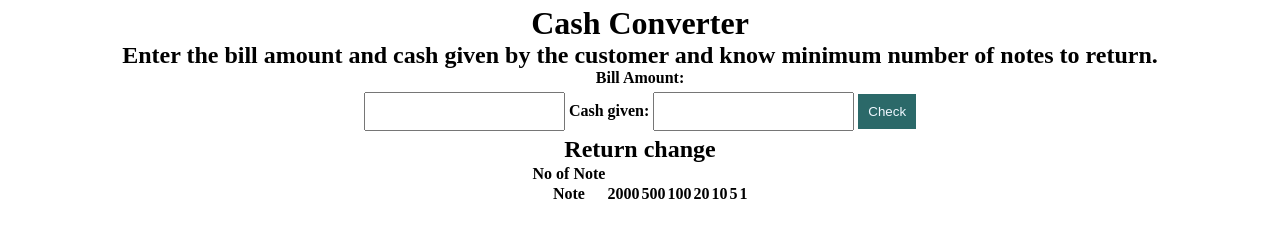
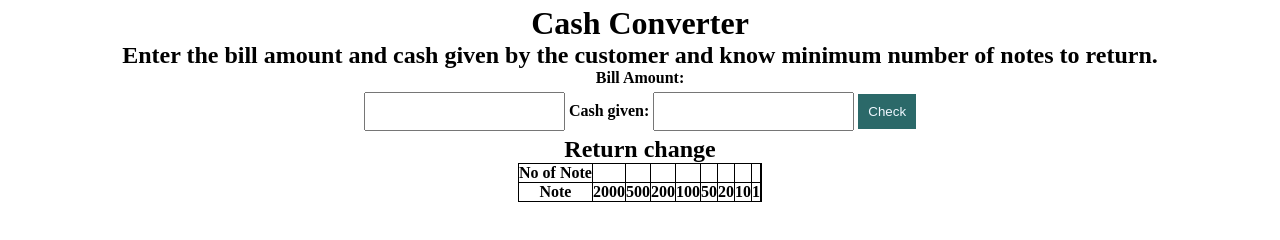
Before and after one commit to keshri95/cash-converter, a plain HTML site: page index.html in a window 1280 px wide. Drawn offline with Linux system fonts and the light colour scheme.

Commit message:
border-change

```diff
--- a/index.html
+++ b/index.html
@@ -20,11 +20,12 @@
         <input id="cash-given" type="text" />
         <button id="check-button">Check</button>
         <p id="error-message"></p>
-            <b>
         <h2>Return change</h2>
         <table class="change-table">
             <tr>
                 <th>No of Note</th>
+                <td class="no-of-notes"></td>
+                <td class="no-of-notes"></td>
                 <td class="no-of-notes"></td>
                 <td class="no-of-notes"></td>
                 <td class="no-of-notes"></td>
@@ -37,10 +38,11 @@
                 <th>Note</th>
                 <td>2000</td>
                 <td>500</td>
+                <td>200</td>
                 <td>100</td>
+                <td>50</td>
                 <td>20</td>
                 <td>10</td>
-                        <td>5</td>
                 <td>1</td>
             </tr>
         </table>
--- a/main.js
+++ b/main.js
@@ -1,34 +1,33 @@
 const billAmount = document.querySelector("#bill-amount");
-const cashGiven=document.querySelector("#cash-given");
-const checkButton=document.querySelector("#check-button");
-const message=document.querySelector("#error-message");
-const noOfNotes=document.querySelectorAll(".no-of-notes");
-const availableNotes=[2000,500,100,20,10,5,1];
-checkButton.addEventListener("click",function validateBillAndCashAmount(){
+const cashGiven = document.querySelector("#cash-given");
+const checkButton = document.querySelector("#check-button");
+const message = document.querySelector("#error-message");
+const noOfNotes = document.querySelectorAll(".no-of-notes");
+const availableNotes = [2000, 500, 200, 100, 50, 20, 10, 1];
+checkButton.addEventListener("click", function validateBillAndCashAmount() {
   hideMessage();
-    if (billAmount.value > 0){
-        if (cashGiven.value >= billAmount.value){
-            const amountTOBeReturned=cashGiven.value - billAmount.value;
+  if (billAmount.value > 0) {
+    if (cashGiven.value >= billAmount.value) {
+      const amountTOBeReturned = cashGiven.value - billAmount.value;
       calculateChange(amountTOBeReturned);
-        }else{
+    } else {
       showMessage("Do you wanna wash plates?");
     }
-    }else{
-        showMessage("Invalid Bill Amount");
+  } else {
+    showMessage("No credits");
   }
 });
-function calculateChange(amountTOBeReturned){
-    for (let i = 0; i < availableNotes.length;i++){
-        const numberOfNotes=Math.trunc(
-            amountTOBeReturned/availableNotes[i]);
+function calculateChange(amountTOBeReturned) {
+  for (let i = 0; i < availableNotes.length; i++) {
+    const numberOfNotes = Math.trunc(amountTOBeReturned / availableNotes[i]);
     amountTOBeReturned %= availableNotes[i];
-            noOfNotes[i].innerText=numberOfNotes;
+    noOfNotes[i].innerText = numberOfNotes;
   }
 }
-function hideMessage(){
-    message.style.display="none"
+function hideMessage() {
+  message.style.display = "none";
 }
-function showMessage(msg){
-    message.style.display="block";
-    message.innerText=msg;
+function showMessage(msg) {
+  message.style.display = "block";
+  message.innerText = msg;
 }
--- a/style.css
+++ b/style.css
@@ -6,6 +6,11 @@
 h1,p{
     text-align: center;
     /* padding: 10px; */
+}
+table,td,th, tr{
+    border: 1px solid black;
+    border-collapse: collapse;
+
 }
 .container{
     display: flex;
```
Lines whose indentation alone changed are shown as unchanged.
